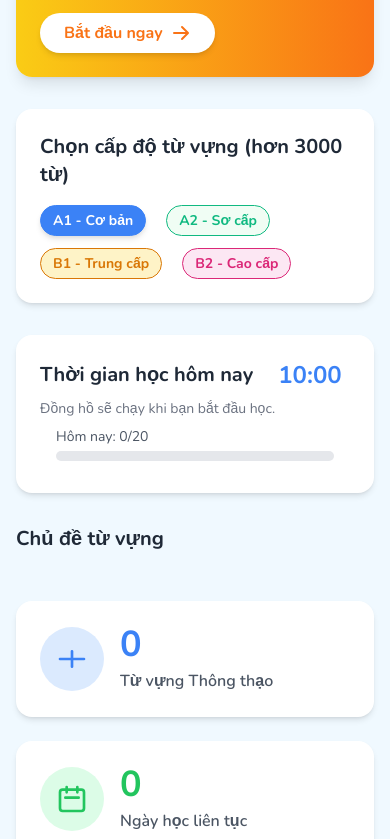
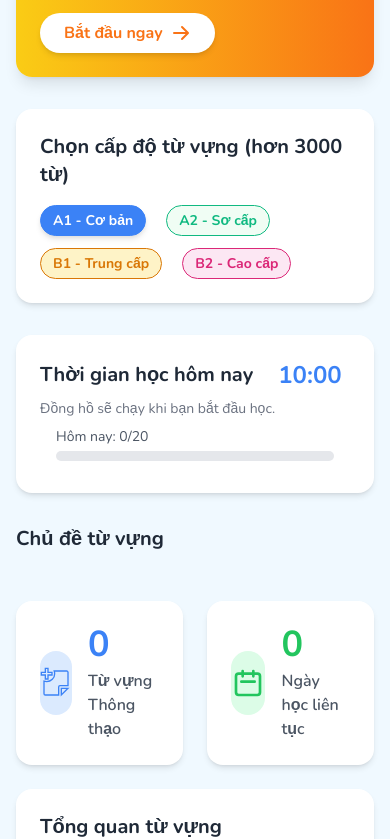
Before and after one commit to nqcuong2030-ctrl/flashkids-project, a website: page public/index.html in a window 390 px wide. Shown: the part 274-1113 px from the top of the page. Drawn offline with nearby package versions, Linux system fonts and the light colour scheme; no server answers.

Commit message:
Update new 12.08.2025

```diff
--- a/public/index.html
+++ b/public/index.html
@@ -387,10 +387,10 @@
             <div id="stats" class="tab-content">
 				<div class="grid grid-cols-1 lg:grid-cols-2 gap-6">
 					<div class="flex flex-col gap-6">
-						<div class="grid grid-cols-1 md:grid-cols-2 gap-6">
+						<div class="grid grid-cols-2 md:grid-cols-2 gap-6">
 							<div class="bg-white rounded-2xl p-6 shadow-md flex items-center">
 								<div class="w-16 h-16 rounded-full bg-blue-100 flex items-center justify-center mr-4">
-									<svg xmlns="http://www.w3.org/2000/svg" class="h-8 w-8 text-blue-500" fill="none" viewBox="0 0 24 24" stroke="currentColor"><path stroke-linecap="round" stroke-linejoin="round" stroke-width="2" d="M12 6.253v11.494m-9-5.747h18" /></svg>
+									<svg xmlns="http://www.w3.org/2000/svg" class="h-8 w-8 text-blue-500" fill="none" viewBox="0 0 24 24" stroke="currentColor"><path d="M4 1V4H1V6H4V9H6V6H9V4H6V1H4ZM11 5C11 8.31371 8.31371 11 5 11C4.29873 11 3.62556 10.8797 3 10.6586V20.0066C3 20.5551 3.44694 21 3.99826 21H14V15C14 14.45 14.45 14 15 14H21V3.9985C21 3.44749 20.5552 3 20.0066 3H10.6586C10.8797 3.62556 11 4.29873 11 5ZM21 16L16 20.997V16H21Z"></path></svg>
 								</div>
 								<div>
 									<div class="text-4xl font-bold text-blue-500 mb-1" id="words-learned">0</div>
```
